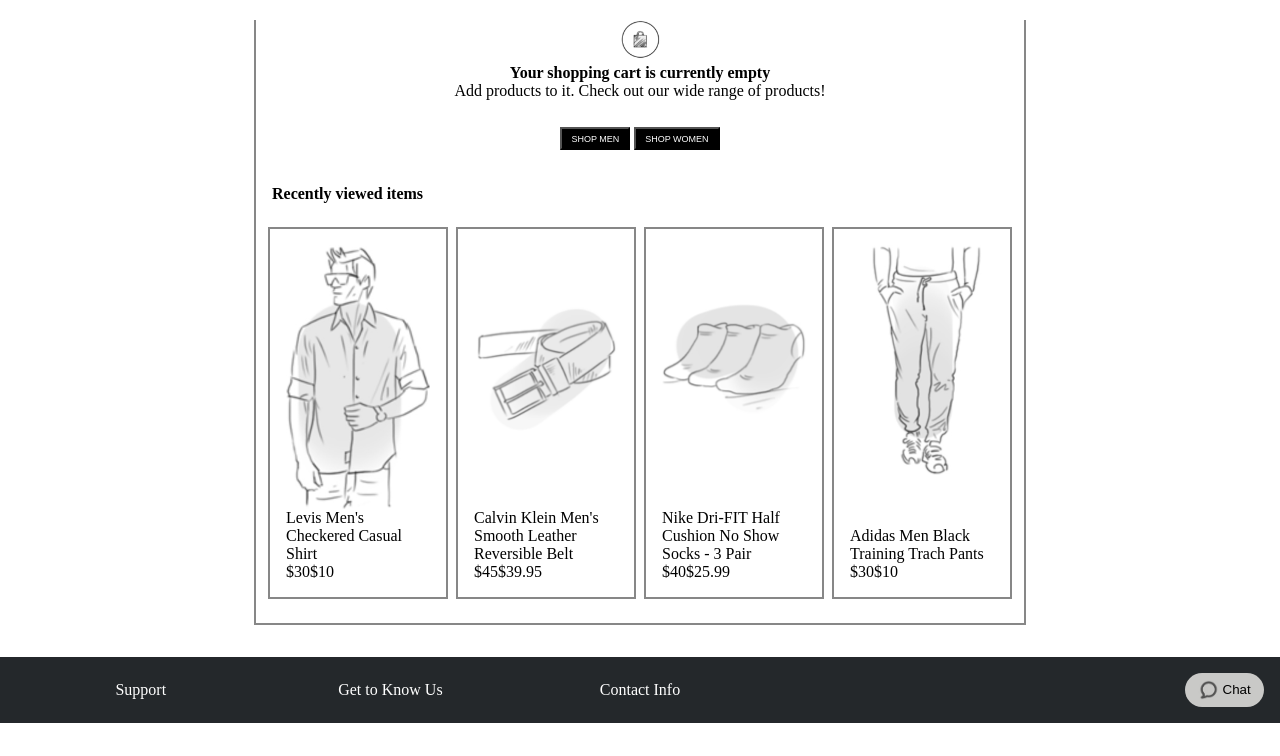
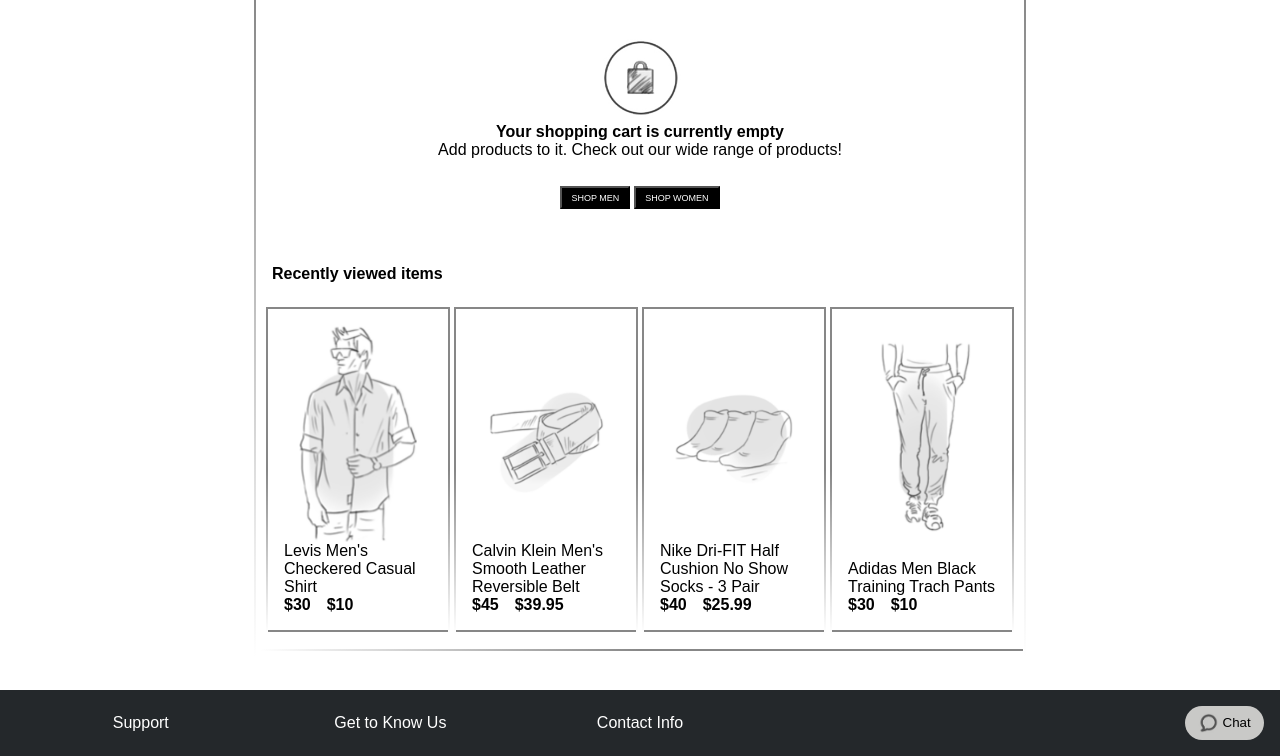
Before and after one commit to Oleeze/bellaLashTest, a website: page index.html in a window 1280 px wide. Shown: the part 149-905 px from the top of the page. Before the commit the page ends 872 px from the top, so only its background shows below. Drawn offline with Linux system fonts and the light colour scheme.

Commit message:
Finished styling application for desktop

```diff
--- a/styles.css
+++ b/styles.css
@@ -1,13 +1,14 @@
 body {
   margin: 0;
   padding: 0;
-  max-height: 100%;
 }
 
 h1,
 p,
 h4 {
   margin: 0;
+
+  font-family: Arial, Helvetica Neue, Helvetica, sans-serif;
 }
 
 .Banner {
@@ -22,7 +23,7 @@
   margin: auto;
   display: flex;
   align-items: center;
-  padding: 0.75em;
+  padding-top: 0.75em;
 }
 
 .Account div {
@@ -55,26 +56,49 @@
   flex: 1;
 }
 
+.Navigation div img {
+  height: 20px;
+  padding-right: 0.5em;
+}
+
 .Body {
   width: 60%;
+  position: relative;
   margin: 2em auto;
-  border: 2px solid #878787;
+
   border-top: none;
+  border-width: 2px;
+  border-style: solid;
+  border-image: linear-gradient(to bottom, #878787, rgba(0, 0, 0, 0)) 1 100%;
 }
 
+.Body::after {
+  content: " ";
+  position: absolute;
+  z-index: -1;
+  top: 5px;
+  left: 5px;
+  right: 1px;
+  bottom: 5px;
+  border-width: 0 0 2px 0;
+  border-style: solid;
+  border-image: linear-gradient(to right, rgba(0, 0, 0, 0) 0%, #878787 50%) 100%
+    1;
+}
 .main {
   text-align: center;
+  padding: 3em 0;
 }
 
 .main img {
-  height: 40px;
+  height: 80px;
 }
 
 .main button {
   background: black;
   color: white;
   padding: 0.5em 1em;
-  margin: 3em 0 3em 0;
+  margin-top: 3em;
   font-size: xx-small;
 }
 
@@ -86,16 +110,36 @@
   display: flex;
   padding: 1em 0.75em 1.5em 0.75em;
   align-items: stretch;
+  height: 50%;
 }
 
 .item {
+  position: relative;
+  border-top: 2px solid #878787;
   flex: 1;
   display: flex;
   flex-direction: column;
   margin-right: 0.5em;
-  border: 2px solid #878787;
   box-sizing: border-box;
   padding: 1em;
+  border-bottom: 2px solid #878787;
+}
+
+.item:before,
+.item:after {
+  content: "";
+  position: absolute;
+  background-image: linear-gradient(#878787 50%, transparent 100%);
+  top: -2px;
+  bottom: -3px;
+  width: 2px;
+}
+
+.item:before {
+  left: -2px;
+}
+.item:after {
+  right: -2px;
 }
 
 .item:last-of-type {
@@ -103,13 +147,13 @@
 }
 
 .item img {
-  width: 100%;
+  width: 80%;
   text-align: center;
   box-sizing: border-box;
+  margin: auto;
 }
 
 .itemDetails {
-  flex: 1;
   display: flex;
   flex-direction: column;
   justify-content: flex-end;
@@ -117,6 +161,11 @@
 
 .itemPrice {
   display: flex;
+}
+
+.itemPrice p {
+  font-weight: bold;
+  padding-right: 1em;
 }
 
 footer {
```
